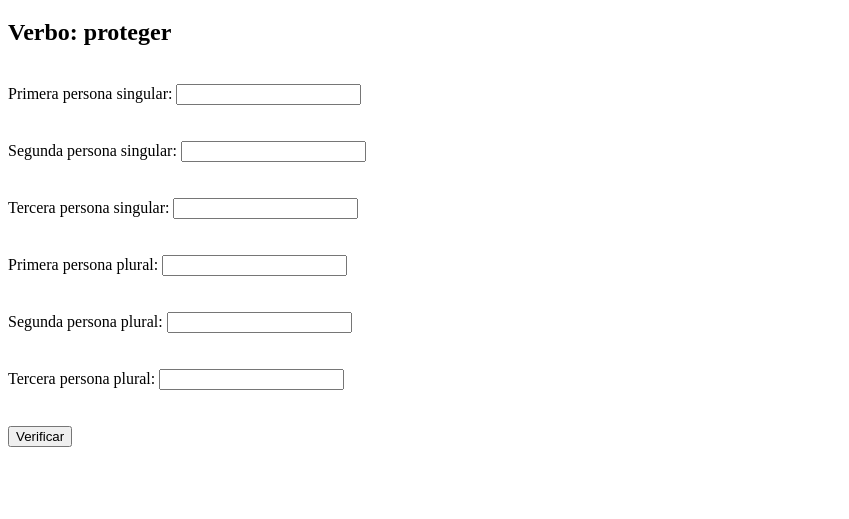
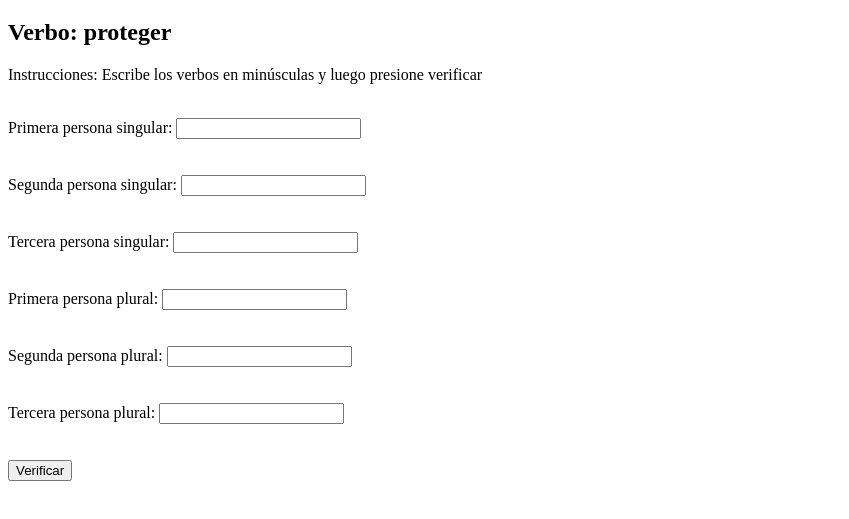
Before and after one commit to TTG3333/spanishverbpractice, a plain HTML site: page index.html in a window 1280 px wide. Shown: the part 61-580 px from the top of the page, without its empty margins (0-849 px from the left). Drawn offline with Linux system fonts and the light colour scheme.

Commit message:
Added instructions

```diff
--- a/index.html
+++ b/index.html
@@ -9,6 +9,7 @@
     <body>
         <h1>Practicar la conjugación de verbos en pretérito indefinido</h1>
         <h2>Verbo: <span id="verbe"></span></h2>
+        <p>Instrucciones: Escribe los verbos en minúsculas y luego presione verificar</p>
         <br \>
         <section>Primera persona singular: <input type="text" id="1s" value=""> <span id="1s_span"></span></section>
         <br \>
```
